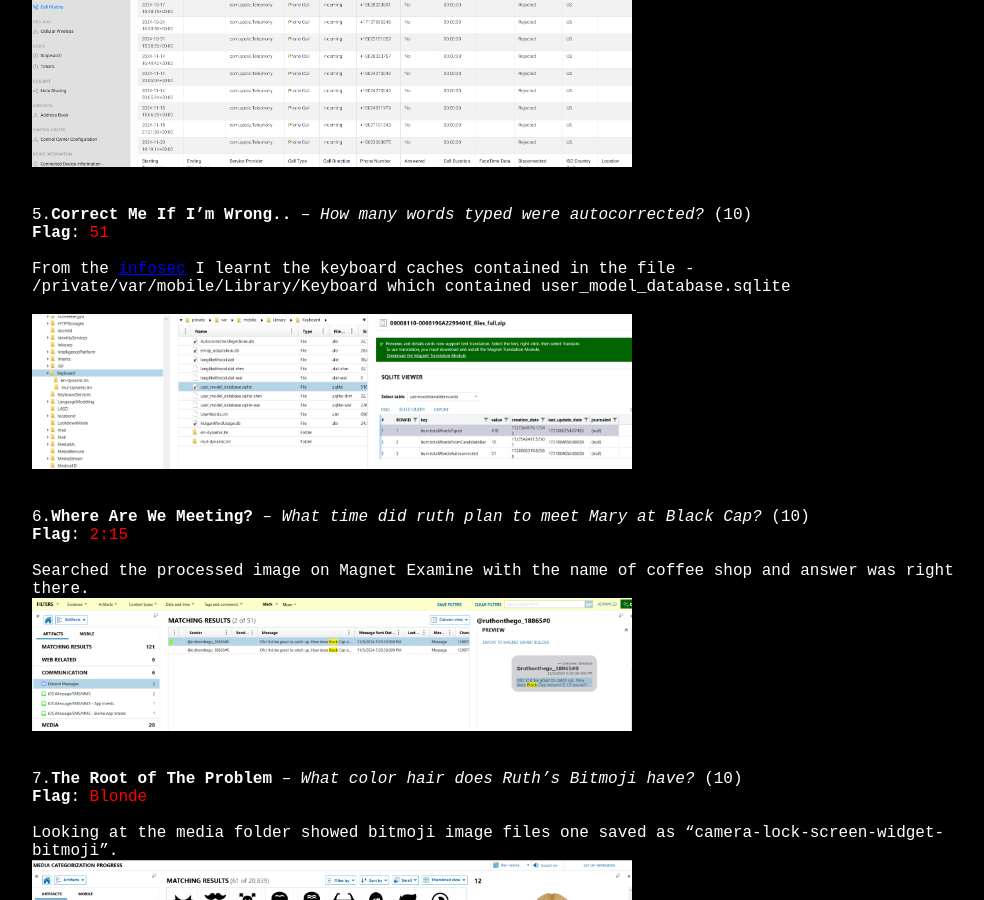
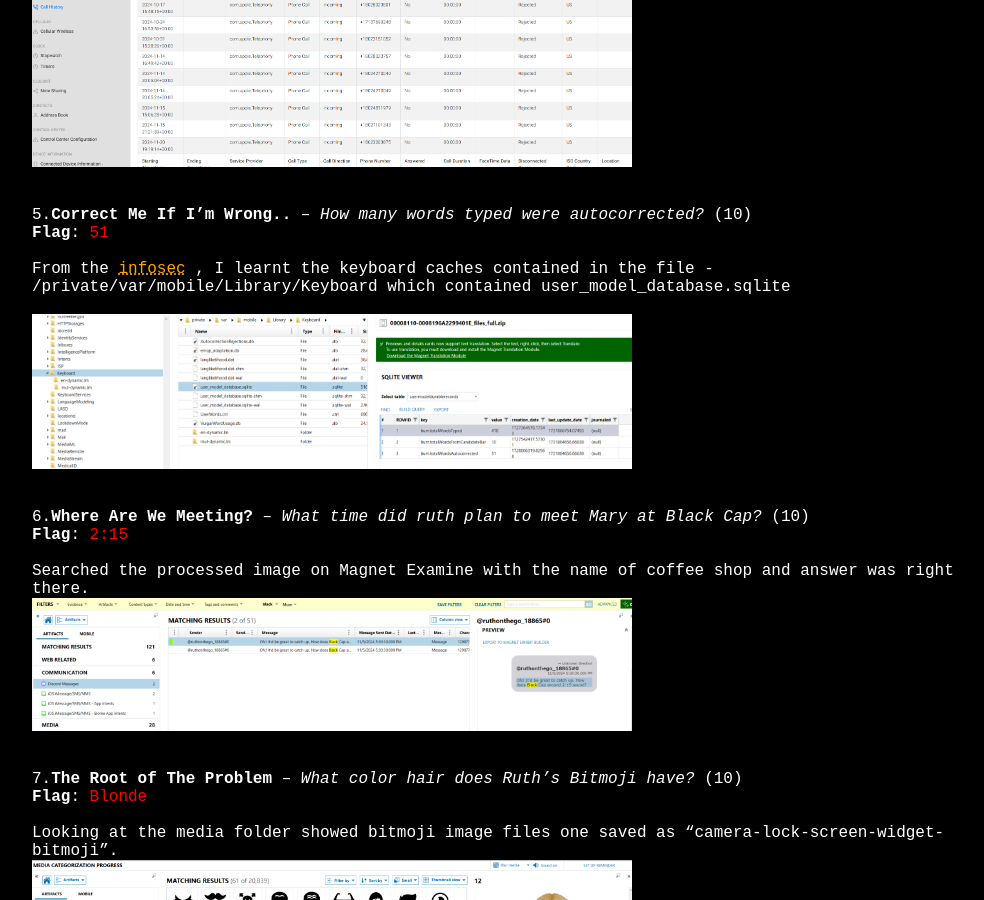
Before and after one commit to amulya-shanbhag/CTF-Writeup-2025, a Jekyll site: the page built from _mypages/ios.md, in a window 1280 px wide and 900 px high, scrolled down 1273 px. Shown: the whole window, without its empty margins (128-1112 px from the left). Built offline with Jekyll 4.4.1, drawn with Linux system fonts in a browser that asks for light colours.

Commit message:
Update ios.md

```diff
--- a/_mypages/ios.md
+++ b/_mypages/ios.md
@@ -39,7 +39,7 @@ Processed the IOS image using iLeapp and Magnet Axiom Examine.
 5.**Correct Me If I'm Wrong..** -- *How many words typed were autocorrected?* (10)<br/>
  **Flag**: <span style="color:red">51</span>
  <br/>
- From the [infosec](https://www.infosecinstitute.com/resources/digital-forensics/ios-forensics/) I learnt the keyboard caches contained in the file - /private/var/mobile/Library/Keyboard which contained user_model_database.sqlite<br/>
+ From the <a href="https://www.infosecinstitute.com/resources/digital-forensics/ios-forensics/)" style="color: orange; text-decoration: underline;text-decoration-style: dotted;">infosec</a> , I learnt the keyboard caches contained in the file - /private/var/mobile/Library/Keyboard which contained user_model_database.sqlite<br/>
  <img src="/CTF-Writeup-2025/docs/assets/autocorrected.png" alt="Auto correct" style="width:600px; height:auto;">
  <br/>
 
```
